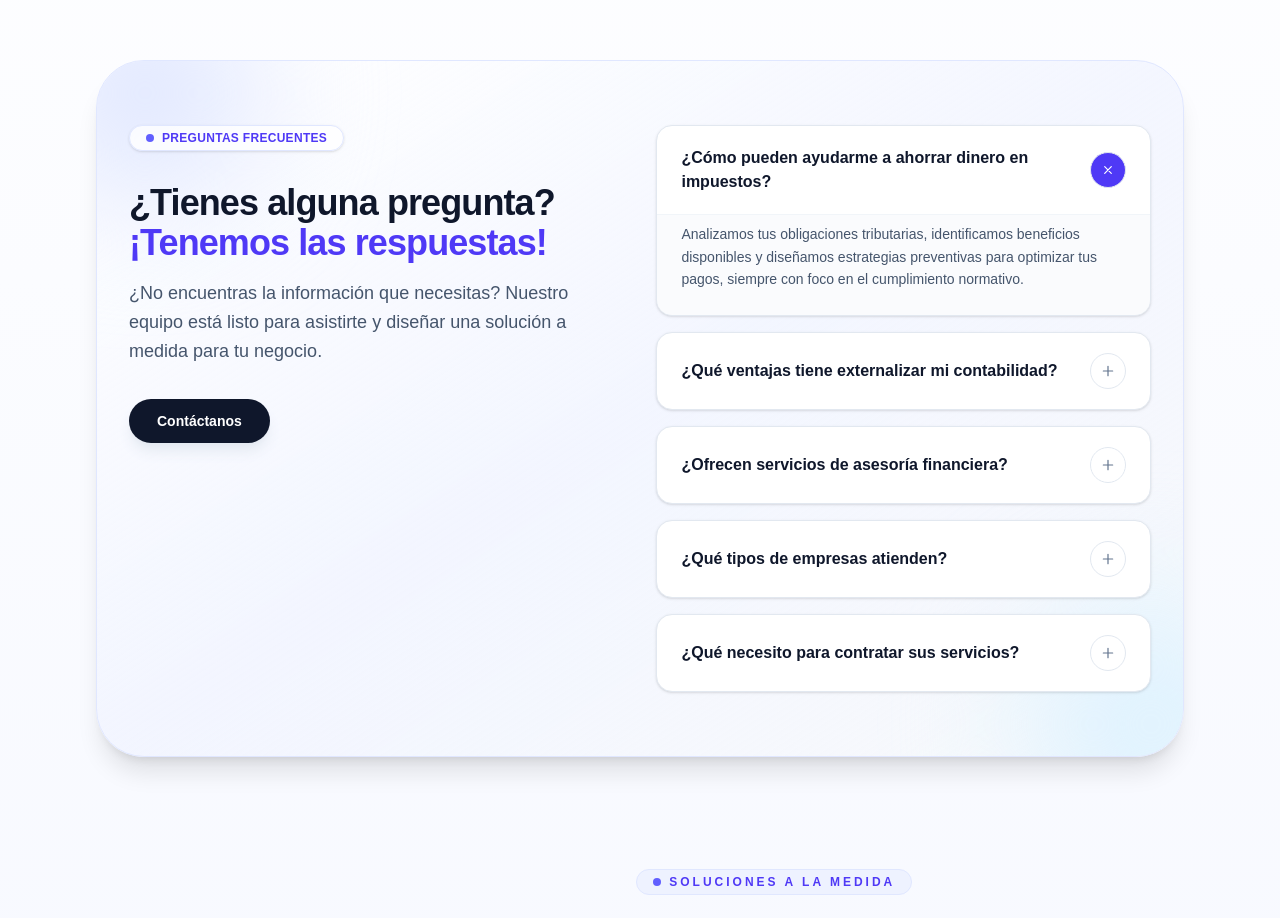
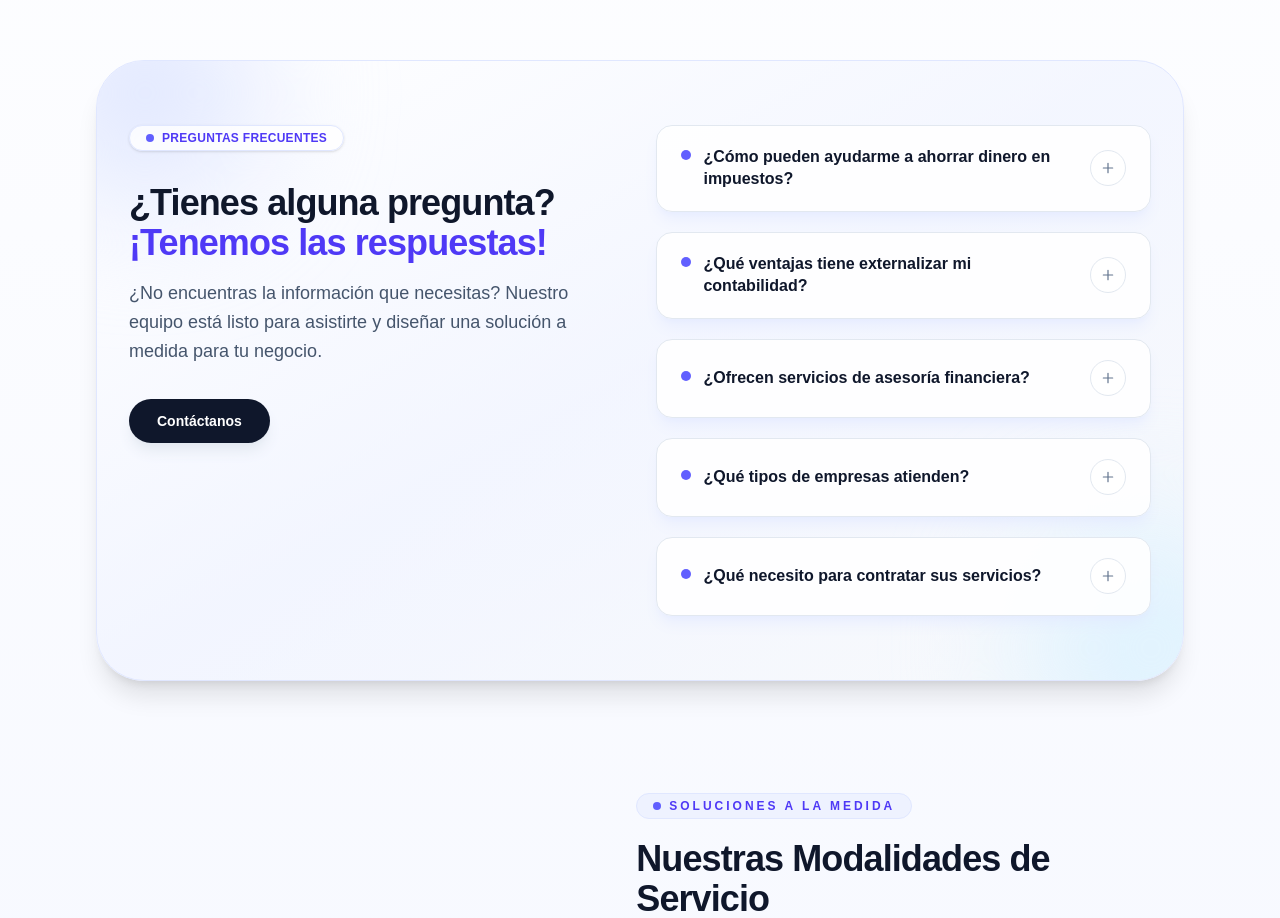
Before and after one commit to Dxeg0o/tupartnercontable, a Next.js app in the folder my-app/: page / in a window 1280 px wide. Shown: the part 3860-4778 px from the top of the page. Built offline with nearby package versions, Linux system fonts and the light colour scheme.

Commit message:
Improve FAQ UX and animations

```diff
--- a/my-app/src/app/components/FAQSection.tsx
+++ b/my-app/src/app/components/FAQSection.tsx
@@ -31,7 +31,7 @@ const faqs = [
 ];
 
 export function FAQSection() {
-  const [openIndex, setOpenIndex] = useState(0);
+  const [openIndex, setOpenIndex] = useState<number | null>(null);
 
   return (
     <section
@@ -63,21 +63,28 @@ export function FAQSection() {
           </a>
         </div>
 
-        <div className="space-y-4">
+        <div className="space-y-5">
           {faqs.map((faq, index) => {
             const isOpen = openIndex === index;
 
             return (
               <div
                 key={faq.question}
-                className="overflow-hidden rounded-2xl border border-slate-200 bg-white shadow-sm transition hover:border-indigo-100"
+                className={`overflow-hidden rounded-2xl border bg-white/90 shadow-lg shadow-indigo-100/60 transition-all duration-300 hover:-translate-y-0.5 hover:border-indigo-200/80 hover:shadow-xl ${
+                  isOpen ? "border-indigo-200" : "border-slate-200"
+                }`}
               >
                 <button
                   type="button"
-                  onClick={() => setOpenIndex(isOpen ? -1 : index)}
+                  onClick={() => setOpenIndex(isOpen ? null : index)}
                   className="flex w-full items-center justify-between gap-6 px-6 py-5 text-left"
+                  aria-expanded={isOpen}
+                  aria-controls={`faq-answer-${index}`}
                 >
-                  <span className="text-base font-semibold text-slate-900">{faq.question}</span>
+                  <span className="flex items-start gap-3 text-base font-semibold text-slate-900">
+                    <span className="mt-1 inline-flex h-2.5 w-2.5 rounded-full bg-indigo-500" aria-hidden />
+                    <span className="flex-1 leading-snug">{faq.question}</span>
+                  </span>
                   <span
                     className={`flex h-9 w-9 shrink-0 items-center justify-center rounded-full border border-slate-200 text-slate-500 transition ${
                       isOpen ? "bg-indigo-600 text-white border-indigo-500" : "bg-white"
@@ -99,11 +106,21 @@ export function FAQSection() {
                     </svg>
                   </span>
                 </button>
-                {isOpen && (
-                  <div className="border-t border-slate-100 bg-slate-50/70 px-6 pb-6 pt-2 text-sm leading-relaxed text-slate-600">
+                <div
+                  id={`faq-answer-${index}`}
+                  className={`border-t border-slate-100 bg-gradient-to-br from-slate-50/90 via-white to-slate-50/90 px-6 text-sm leading-relaxed text-slate-600 transition-all duration-500 ease-out ${
+                    isOpen ? "pb-6 pt-2 opacity-100" : "pb-0 pt-0 opacity-0"
+                  }`}
+                  style={{ maxHeight: isOpen ? "320px" : "0px" }}
+                >
+                  <p
+                    className={`transform text-[0.95rem] transition-all duration-500 ${
+                      isOpen ? "translate-y-0" : "-translate-y-2"
+                    }`}
+                  >
                     {faq.answer}
-                  </div>
-                )}
+                  </p>
+                </div>
               </div>
             );
           })}
```
